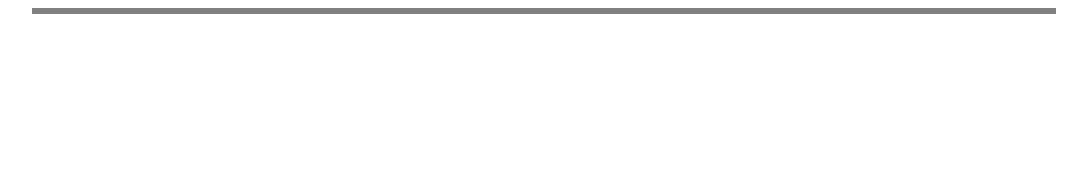
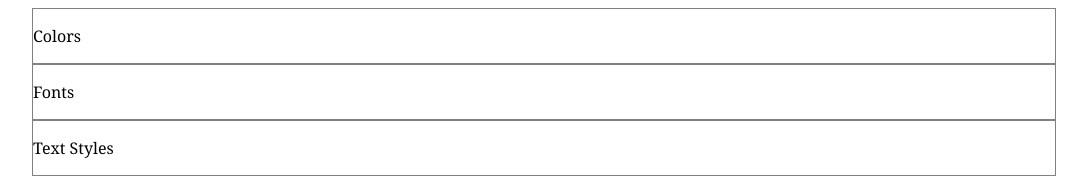
Before and after one commit to PurohitYuvvraj/PurohitYuvvraj.github.io, a plain HTML site: page index.html in a window 1280 px wide. Shown: the whole page, without its empty margins (96-1183 px from the left). Drawn offline with Linux system fonts and the light colour scheme.

Commit message:
Update index.html

```diff
--- a/index.html
+++ b/index.html
@@ -6,15 +6,15 @@
 
 	<body>
 		<div class="container">
-            <div></div>
+            <div class="header"><p>Colors</p></div>
             <div></div>
         </div>
         <div class="container">
-            <div></div>
+            <div class="header"><p>Fonts</p></div>
             <div></div>
         </div>
         <div class="container">
-            <div></div>
+            <div class="header"><p>Text Styles</p></div>
             <div></div>
         </div>
 	</body>
```
